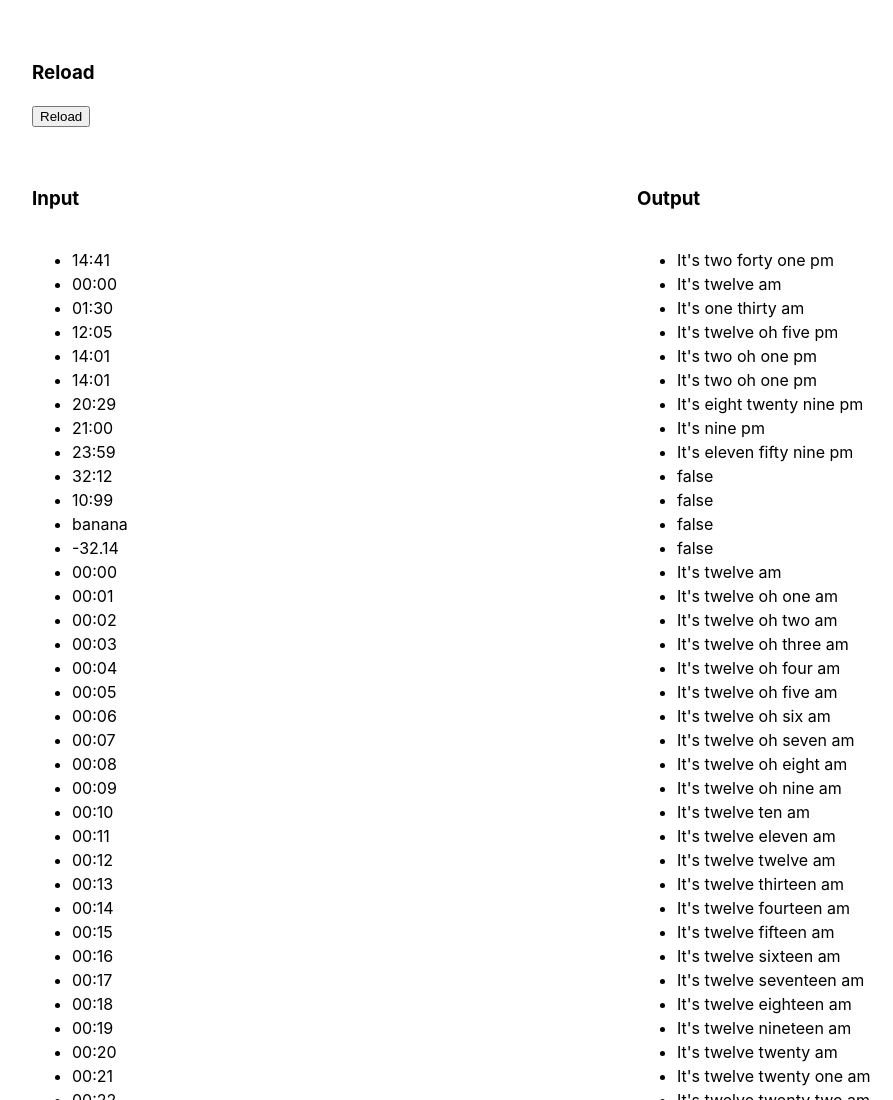
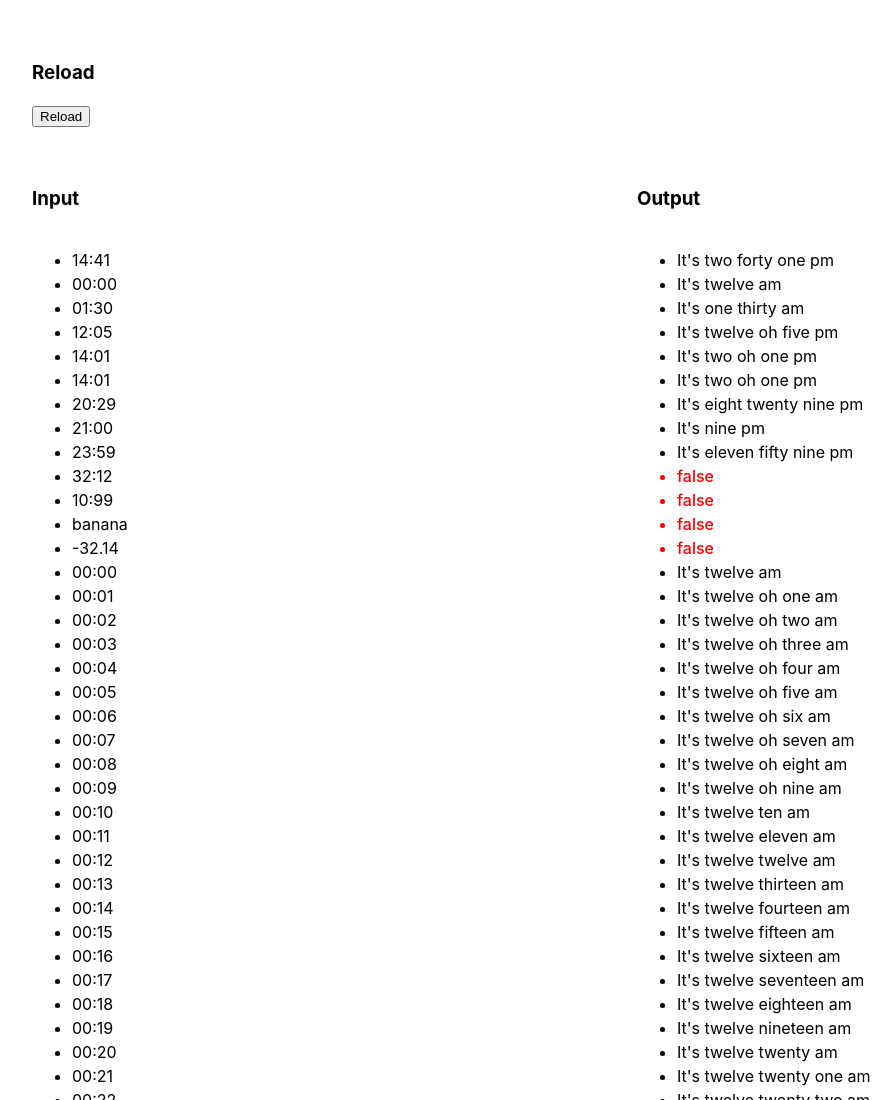
Before and after one commit to GhostPirates/dan-time, a plain HTML site: page index.html in a window 1280 px wide. Shown: the top 1100 px of the page, without its empty margins (3-896 px from the left). Drawn offline with Linux system fonts and the light colour scheme.

Commit message:
customize error state

```diff
--- a/app.js
+++ b/app.js
@@ -106,4 +106,10 @@ function doTheThing(item) {
 }
 
 inputTimes.forEach((item) => { inputList.innerHTML+=`<li>${item}</li>` });
-inputTimes.forEach((item) => { outputList.innerHTML+=`<li>${doTheThing(item)}</li>`});
+inputTimes.forEach((item) => {
+  if ( doTheThing(item) ) {
+    outputList.innerHTML+=`<li>${doTheThing(item)}</li>`
+  } else {
+    outputList.innerHTML+=`<li class="error">${doTheThing(item)}</li>`
+  }
+});
--- a/styles.css
+++ b/styles.css
@@ -30,3 +30,8 @@ body {
   align-items: flex-start;
   justify-content: center;
 }
+
+.error {
+  font-weight: 500;
+  color: #f80000;
+}
```
